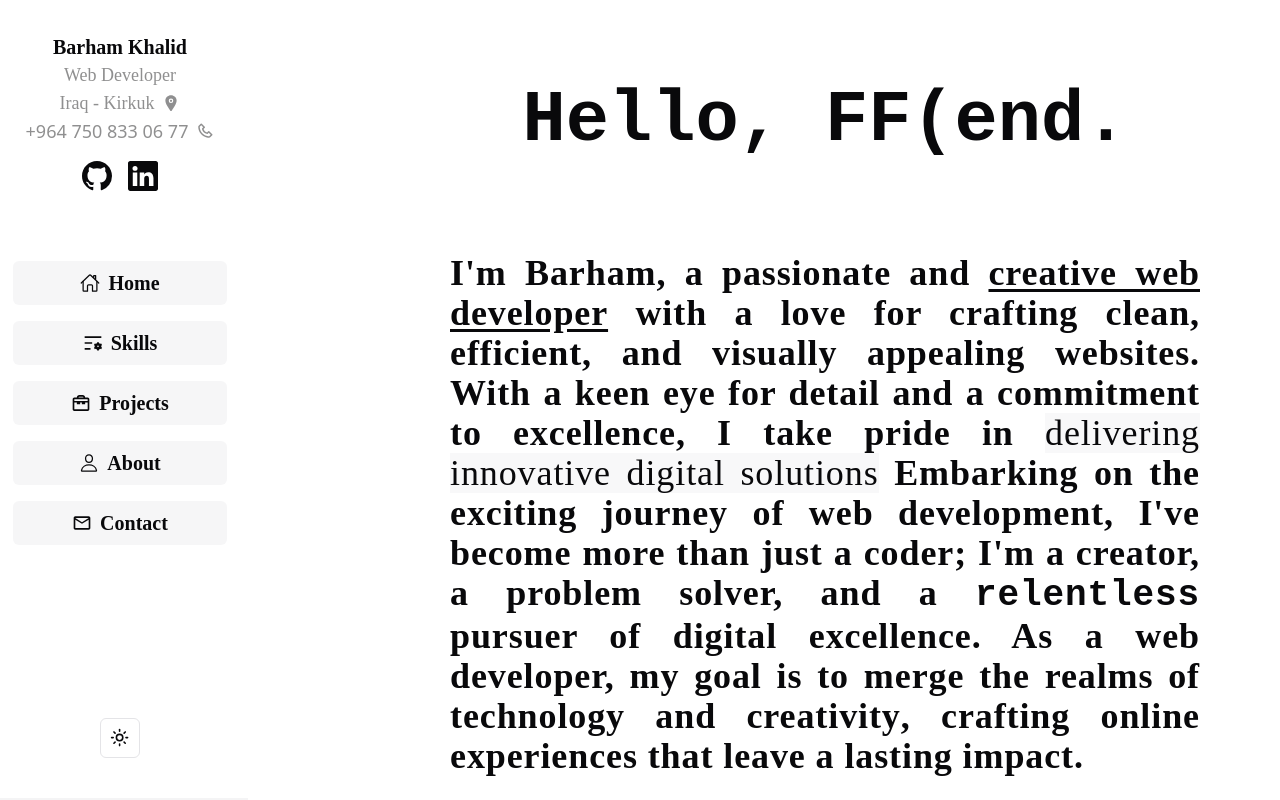
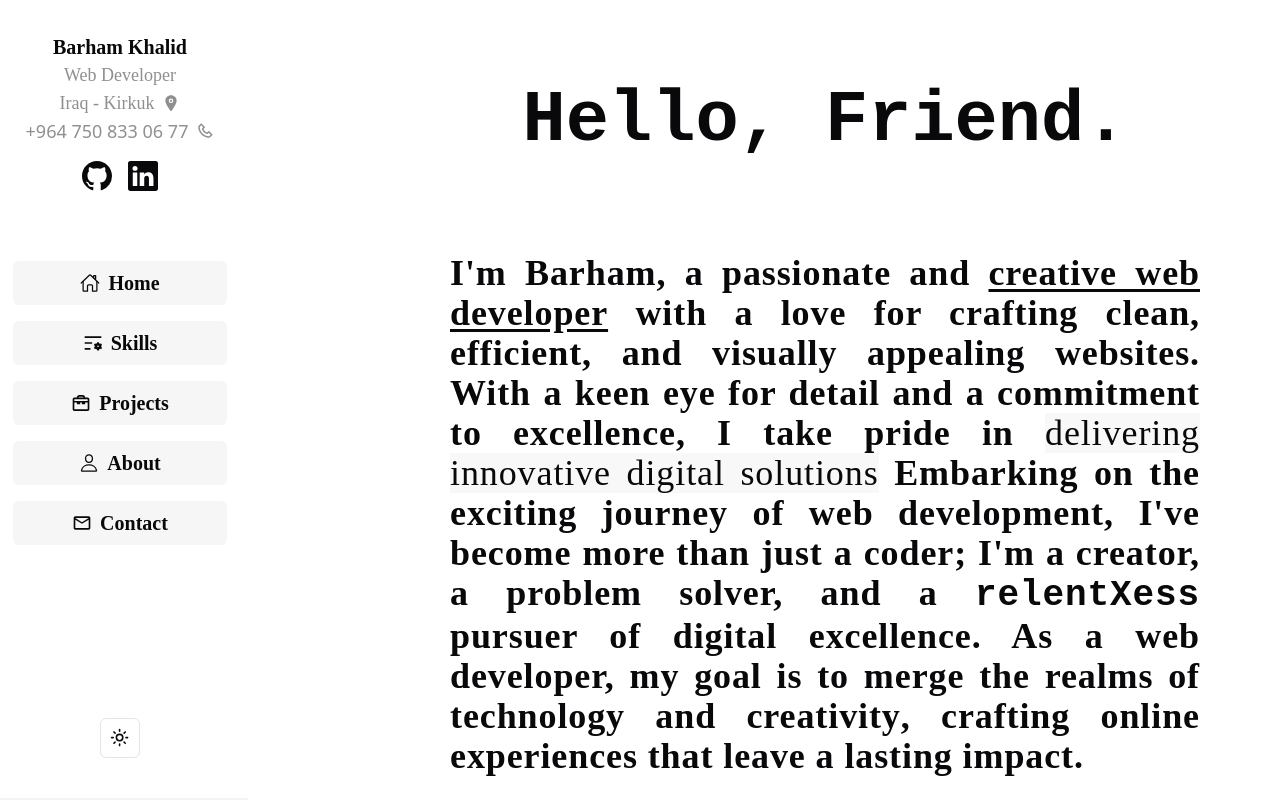
Before and after one commit to barham2003/MyPortfolio, a Next.js app: page / in a window 1280 px wide. Shown: the top 800 px of the page. Built offline with nearby package versions, Linux system fonts and the light colour scheme.

Commit message:
Some Fix and changes

```diff
--- a/app/page.tsx
+++ b/app/page.tsx
@@ -4,7 +4,7 @@ import Skills from "@/components/skills";
 export default function Home() {
   return (
     <main className=" flex h-[6000px] w-full">
-      <div className="mt-20 flex w-full flex-col justify-start gap-56 px-8 text-center md:ml-[370px] md:gap-72 md:px-20 ">
+      <div className="mt-20 flex w-full flex-col justify-start gap-56 px-8 text-center md:ml-[370px] md:gap-80 md:px-20 ">
         <Intro />
         <Skills />
         <Projects />
--- a/components/intro.tsx
+++ b/components/intro.tsx
@@ -1,49 +1,8 @@
 "use client";
-import { clsx } from "clsx";
+import { HackerTextEffect } from "@/lib/hooks";
 import { motion } from "framer-motion";
 
 import React, { useState, useEffect } from "react";
-
-const HackerTextEffect = ({
-  children,
-  intervalDuration,
-  glitchProbability,
-  className = "text-4xl md:text-6xl",
-}: any) => {
-  const [text, setText] = useState("");
-
-  useEffect(() => {
-    let index = 0;
-
-    const intervalId = setInterval(() => {
-      const randomChar =
-        Math.random() < glitchProbability
-          ? String.fromCharCode(Math.floor(Math.random() * 94) + 33)
-          : children[index];
-
-      const newText = text.slice(0, index) + randomChar + text.slice(index + 1);
-      setText(newText);
-
-      index = (index + 1) % children.length;
-    }, intervalDuration);
-
-    return () => clearInterval(intervalId);
-  }, [text, children, intervalDuration, glitchProbability]);
-
-  return (
-    <motion.span
-      style={{
-        fontFamily: "monospace",
-        whiteSpace: "pre",
-        overflow: "hidden",
-        fontWeight: "bold",
-      }}
-      className={className}
-    >
-      {text}
-    </motion.span>
-  );
-};
 
 export default function Intro() {
   return (
@@ -58,11 +17,7 @@ export default function Intro() {
       id="home"
     >
       <h1 className=" text-7xl font-bold">
-        <HackerTextEffect
-          intervalDuration={2}
-          glitchProbability={0.1}
-          className="text-4xl md:text-7xl md:font-bold"
-        >
+        <HackerTextEffect className="text-4xl md:text-7xl md:font-bold">
           Hello, Friend.
         </HackerTextEffect>
       </h1>
@@ -82,11 +37,7 @@ export default function Intro() {
           Embarking on the exciting journey of web development, I've become more
           than just a coder; I'm a creator, a problem solver, and a{" "}
           <span className="">
-            <HackerTextEffect
-              intervalDuration={3}
-              glitchProbability={0.04}
-              className="text-xl font-extrabold md:text-4xl"
-            >
+            <HackerTextEffect className="text-xl font-extrabold md:text-4xl">
               relentless
             </HackerTextEffect>
           </span>{" "}
--- a/components/sidebar.tsx
+++ b/components/sidebar.tsx
@@ -5,7 +5,7 @@ import { BsLinkedin, BsGithub } from "react-icons/bs";
 import { ModeToggle } from "./toggle-mode";
 import { motion } from "framer-motion";
 import { sections } from "@/lib/data";
-import { BiLocationPlus, BiPhone, BiSolidLocationPlus } from "react-icons/bi";
+import { BiPhone } from "react-icons/bi";
 import { IoLocation } from "react-icons/io5";
 
 export default function Sidebar() {
--- a/lib/hooks.tsx
+++ b/lib/hooks.tsx
@@ -3,9 +3,9 @@ import { useEffect, useState } from "react";
 
 export const HackerTextEffect = ({
   children,
-  intervalDuration = 2,
-  glitchProbability = 0.04,
-  fontSize = "3rem",
+  intervalDuration = 3,
+  glitchProbability = 0.05,
+  className,
 }: any) => {
   const [text, setText] = useState("");
 
@@ -30,12 +30,12 @@ export const HackerTextEffect = ({
   return (
     <motion.span
       style={{
-        fontSize,
         fontFamily: "monospace",
         whiteSpace: "pre",
         overflow: "hidden",
         fontWeight: "bold",
       }}
+      className={className}
     >
       {text}
     </motion.span>
```
Also changed, not shown: components/theme-provider.tsx (+5 -5 lines).
